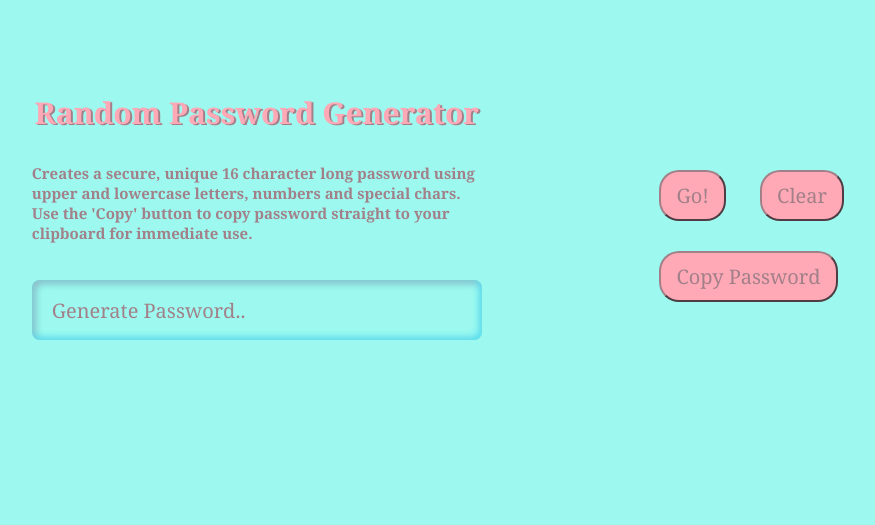
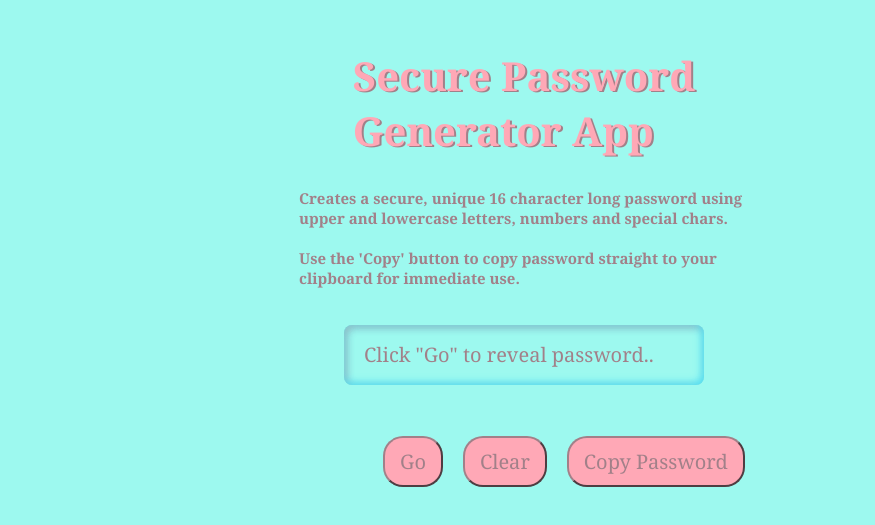
Before and after one commit to athena-codes/password-generator, a plain HTML site: page index.html in a window 1280 px wide. Shown: the part 179-704 px from the top of the page, without its empty margins (116-991 px from the left). Drawn offline with Linux system fonts and the light colour scheme.

Commit message:
added more styling

```diff
--- a/index.html
+++ b/index.html
@@ -1,5 +1,6 @@
 <!DOCTYPE html>
 <html lang="en">
+
 <head>
     <meta charset="UTF-8">
     <meta http-equiv="X-UA-Compatible" content="IE=edge">
@@ -8,19 +9,22 @@
     <link rel="stylesheet" href="style.css">
 
 </head>
+
 <body>
     <div class="input-box">
-    <h1>Random Password Generator</h1>
+        <h1>Secure Password <br>Generator App</h1>
         <h2> <br>Creates a secure, unique 16 character long password using upper and lowercase letters,
-        numbers and special chars. Use the 'Copy' button to copy password
+            numbers and special chars.<h2>
+                <br>
+                <h2>Use the 'Copy' button to copy password
                     straight to your clipboard for immediate use.
                 </h2>
                 <br>
-    <input type="text" placeholder="Generate Password.." id="password" readonly="">
+                <input type="text" placeholder='Click "Go" to reveal password..' id="password" readonly="">
     </div>
     <div class="buttons">
         <button id="btn" onclick="getPassword()">
-    Go!
+            Go
         </button>
         <button id="clear">
             Clear
@@ -31,4 +35,5 @@
     </div>
     <script src="app.js"></script>
 </body>
+
 </html>
--- a/style.css
+++ b/style.css
@@ -41,7 +41,7 @@ body {
 }
 
 .input-box h1 {
-    font-size: 30px;
+    font-size: 40px;
     color:#ffa8B6;
     text-shadow: 2px 1px#a28089;
     margin-bottom: 10px;
@@ -82,8 +82,12 @@ button {
     transform: scale(.95);
 }
 
+#password:hover {
+    cursor:auto;
+}
 
-@media (max-width: 750px) {
+
+@media (max-width: 1280px) {
 .input-box {
         width: 100%;
         position: fixed;
@@ -100,6 +104,8 @@ button {
         align-items: center;
         margin-top: 60vh;
         margin-left: 50vh;
+        position: absolute;
+        left: 100;
     }
 
     button {
```
Lines whose indentation alone changed are shown as unchanged.
